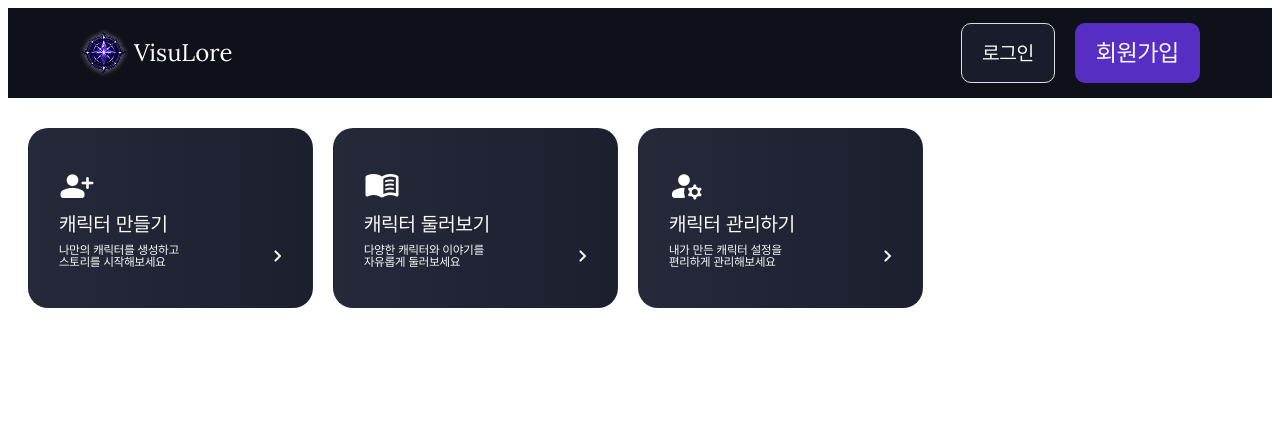
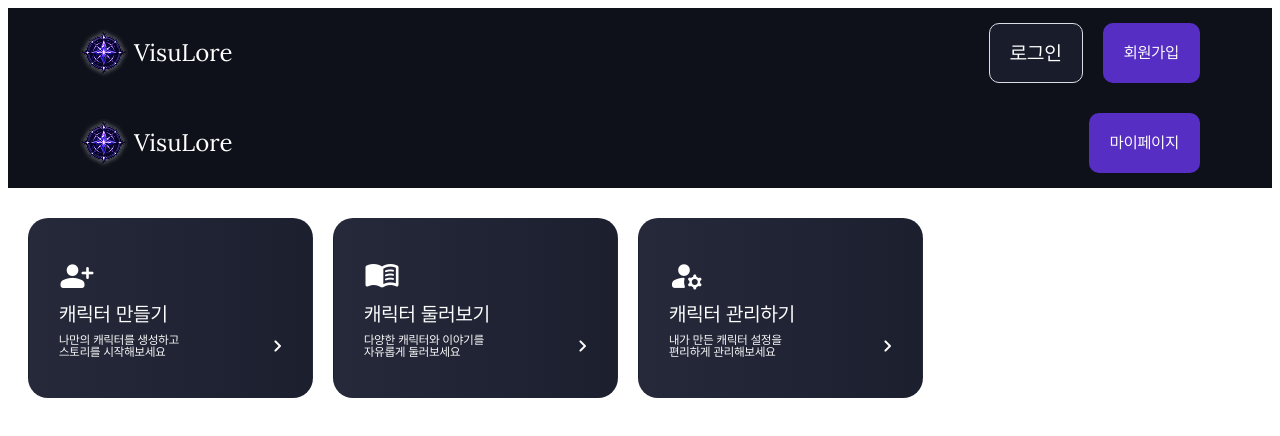
Before and after one commit to eodrn7021-cell/est_13_3st_project, a Next.js app: page / in a window 1280 px wide. Shown: the top 436 px of the page. Built offline with nearby package versions, Linux system fonts and the light colour scheme.

Commit message:
feat: 마이페이지 버튼 구현, 헤더 수정

```diff
--- a/app/page.jsx
+++ b/app/page.jsx
@@ -7,7 +7,7 @@ const HomePage = () => {
   return (
     <>
       <Header variant="main" />
-
+      <Header variant="account" />
       <main>
         <section className={styles.quick_menu_list}>
           <QuickMenu
--- a/components/common/Button/Button.module.scss
+++ b/components/common/Button/Button.module.scss
@@ -25,12 +25,33 @@
 
 // 회원가입 기본 버튼
 .button_primary {
+  position: relative;
+  overflow: hidden;
+
   background-color: colors.$color_primary_dark;
-  &:hover:not(:disabled) {
+
+  &::before {
+    content: "";
+    position: absolute;
+    inset: 0;
+
     background: colors.$gradient_side;
+    opacity: 0;
+
+    transition: opacity 300ms ease-out;
+    pointer-events: none;
+  }
+
+  &:hover:not(:disabled)::before {
+    opacity: 1;
+  }
+
+  // 버튼 글자를 그라디언트보다 위로 올림
+  > * {
+    position: relative;
+    z-index: 1;
   }
 }
-
 // 로그인 기본 버튼
 .button_secondary {
   background-color: colors.$color_background_surface;
--- a/components/layout/Header/Header.jsx
+++ b/components/layout/Header/Header.jsx
@@ -26,7 +26,7 @@ const Header = ({ variant = "main", accountContent = null }) => {
               </Button>
 
               <Button variant="primary" size="large">
-                회원가입
+                <span className="kr_body">회원가입</span>
               </Button>
             </div>
           </div>
@@ -37,7 +37,9 @@ const Header = ({ variant = "main", accountContent = null }) => {
           <div className={styles.header_account}>
             {accountContent || (
               <Link href="/mypage" className={styles.header_mypage}>
-                마이페이지
+                <Button variant="primary" size="large">
+                  <span className="kr_body">마이페이지</span>
+                </Button>
               </Link>
             )}
           </div>
--- a/components/layout/Header/Header.module.scss
+++ b/components/layout/Header/Header.module.scss
@@ -23,7 +23,6 @@
   display: inline-flex;
   align-items: center;
   gap: 6px;
-
   flex-shrink: 0;
 
   color: colors.$color_white;
@@ -45,6 +44,13 @@
 .header_account {
   display: flex;
   align-items: center;
+  margin-left: auto;
+}
+
+/* 마이페이지 버튼 */
+.header_mypage {
+  display: inline-flex;
+  text-decoration: none;
 }
 
 .header_mobile_search {
```
